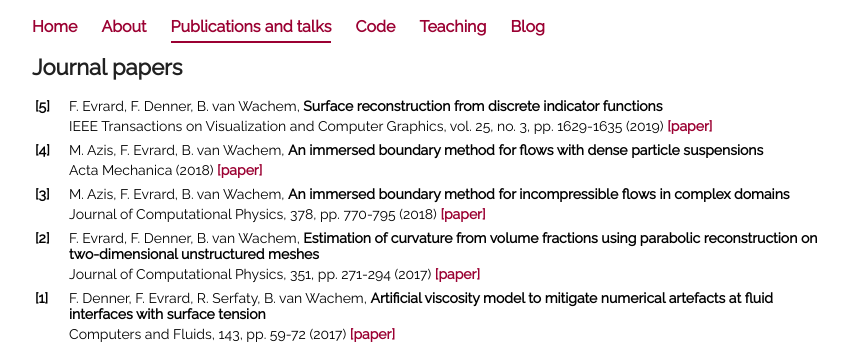
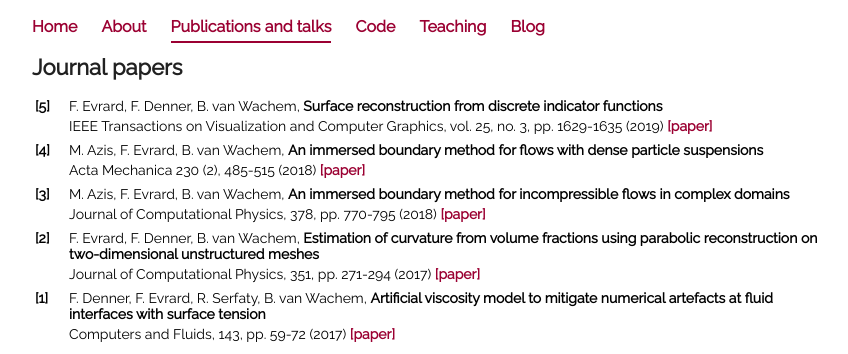
Before and after one commit to fabienevrard/fabienevrard.github.io, a Jekyll site: the page built from publications/index.html, in a window 1280 px wide. Shown: the top 354 px of the page, without its empty margins (208-1056 px from the left). Built offline with Jekyll 4.4.1, drawn with Linux system fonts in a browser that asks for light colours.

Commit message:
Update index.html

```diff
--- a/publications/index.html
+++ b/publications/index.html
@@ -23,7 +23,7 @@ title: Publications and talks
 		 </tr>
 		 <tr>
 			 <td></td>
-			 <td>Acta Mechanica (2018) <b><a href="https://doi.org/10.1007/s00707-018-2296-y">[paper]</a></b></td>
+			 <td>Acta Mechanica 230 (2), 485-515 (2018) <b><a href="https://doi.org/10.1007/s00707-018-2296-y">[paper]</a></b></td>
 		 </tr>
 		 <tr><td></td><td></td></tr>
 		 <tr>
```
